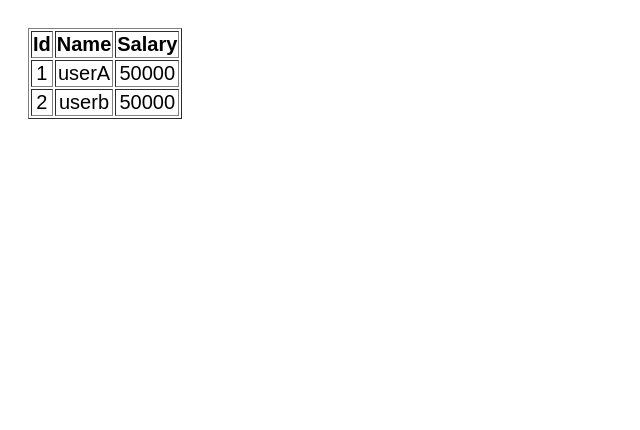
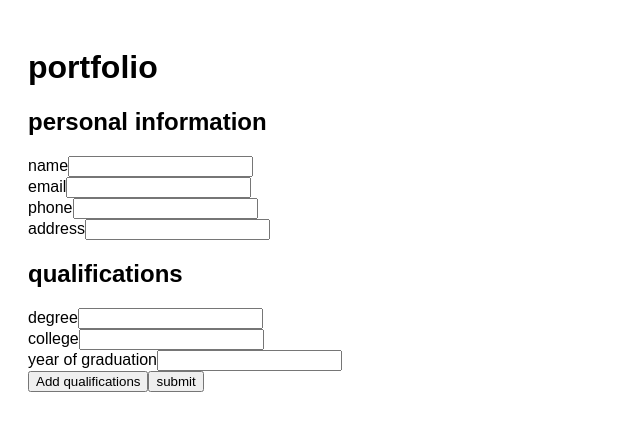
Before and after one commit to anubapatla/my-angular-app1, an Angular app: page / in a window 1280 px wide. Shown: the top 430 px of the page, without its empty margins (0-640 px from the left). Built offline with nearby package versions, Linux system fonts and the light colour scheme.

Commit message:
portfolio builder (phase1)-html

```diff
--- a/src/app/app.component.html
+++ b/src/app/app.component.html
@@ -6,21 +6,65 @@
 <!-- * * * * * * * * * Delete the template below * * * * * * * * * -->
 <!-- * * * * * * * to get started with your project! * * * * * * * -->
 <!-- * * * * * * * * * * * * * * * * * * * * * * * * * * * * * * * -->
-<ng-template #employeeTable let-emp>
-  <table border="1" style="text-align:center;font-size: 20px;">
-    <tr>
-      <th>Id</th>
-      <th>Name</th>
-      <th>Salary</th>
-    </tr>
-    <tr *ngFor="let e of emp">
-      <td>{{e.id}}</td>
-      <td>{{e.name}}</td>
-      <td>{{e.salary}}</td>
-    </tr>
-  </table>
+<h1>portfolio</h1>
+<ng-container>
+  <h2>personal information</h2>
+  <form>
+    <div>
+      <label for="name">name</label>
+      <input type="text" id="name" name="name"/>
+    </div>
+    <div>
+      <label for="email">email</label>
+      <input type="text" id="email" name="email"/>
+    </div>
+    <div>
+      <label for="phone">phone</label>
+      <input type="text" id="phone" name="phone"/>
+    </div>
+    <div>
+      <label for="address">address</label>
+      <input type="text" id="address" name="address"/>
+    </div>
+  </form>
+  <h2>qualifications</h2>
+  <div>
+    <form>
+      <div>
+        <label for="degree">degree</label>
+        <input type="text" id="degree" name="degree"/>
+      </div>
+      <div>
+        <label for="college">college</label>
+        <input type="text" id="college" name="college"/>
+      </div>
+      <div>
+        <label for="year">year of graduation</label>
+        <input type="text" id="year" name="year"/>
+      </div>
+    </form>
+  </div>
+  <div class="btn-container">
+    <button>Add qualifications</button>
+    <button type="submit">submit</button>
+  </div>
+</ng-container>
+<ng-template>
+  <div class="preview-container">
+    <h2>preview</h2>
+    <div>
+      <p></p>
+      <p>Email: </p>
+      <p>phone: </p>
+      <p>address: </p>
+    </div>
+    <div>
+      <h3>Qualifications</h3>
+      <div>
+        <h5>school/college</h5>
+        <h5>degree</h5>
+      </div>
+  </div>
+  <button>Edit</button>
+  </div>
 </ng-template>
-
-<ng-container *ngTemplateOutlet="employeeTable;context:{ $implicit:employees}">
-
-</ng-container>
--- a/src/app/app.component.ts
+++ b/src/app/app.component.ts
@@ -15,8 +15,5 @@ import { CommonModule } from '@angular/common';
 export class AppComponent {
   title(title: any) {
     throw new Error('Method not implemented.');}
-    employees=[
-      {id:1, name:'userA',age:3, salary:50000},
-      {id:2, name:'userb',age:3, salary:50000}
-    ]
+
   }
```
